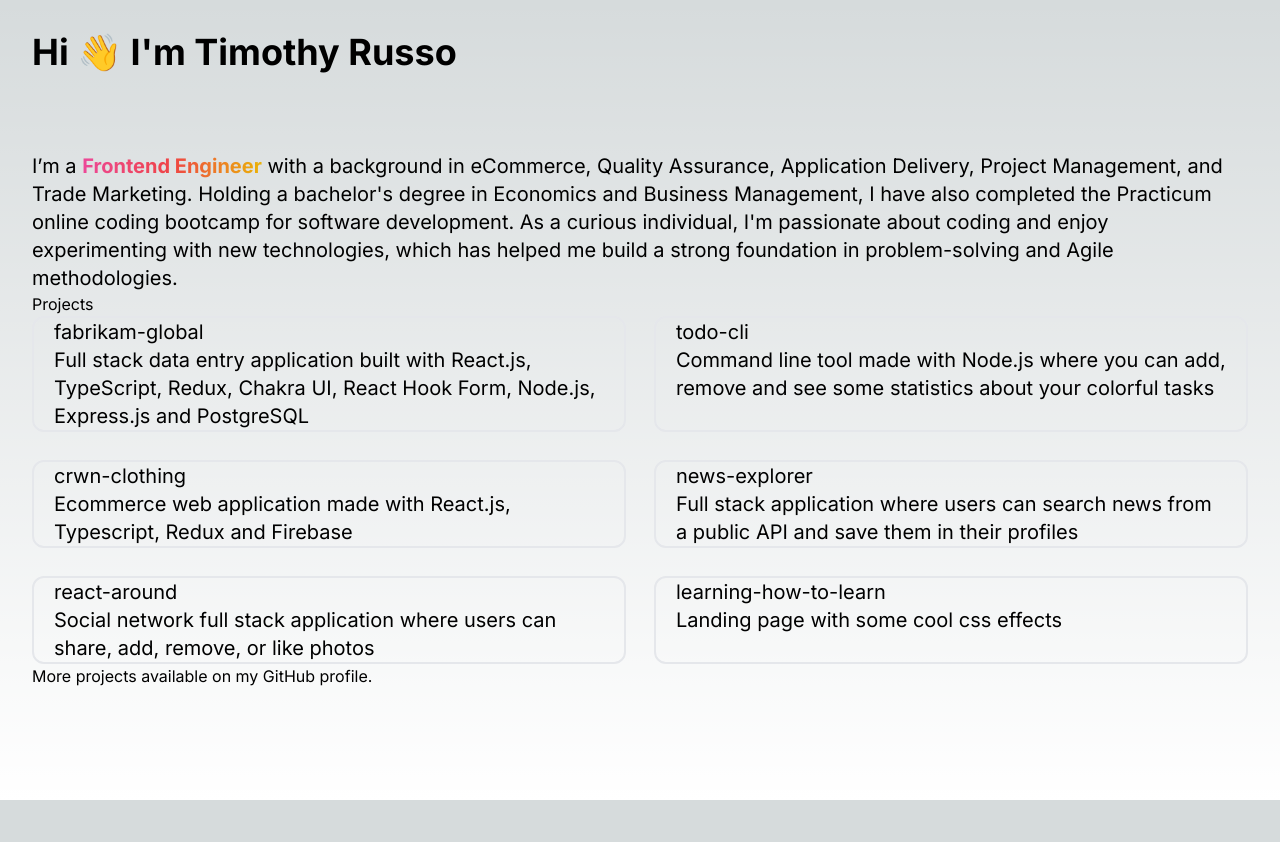
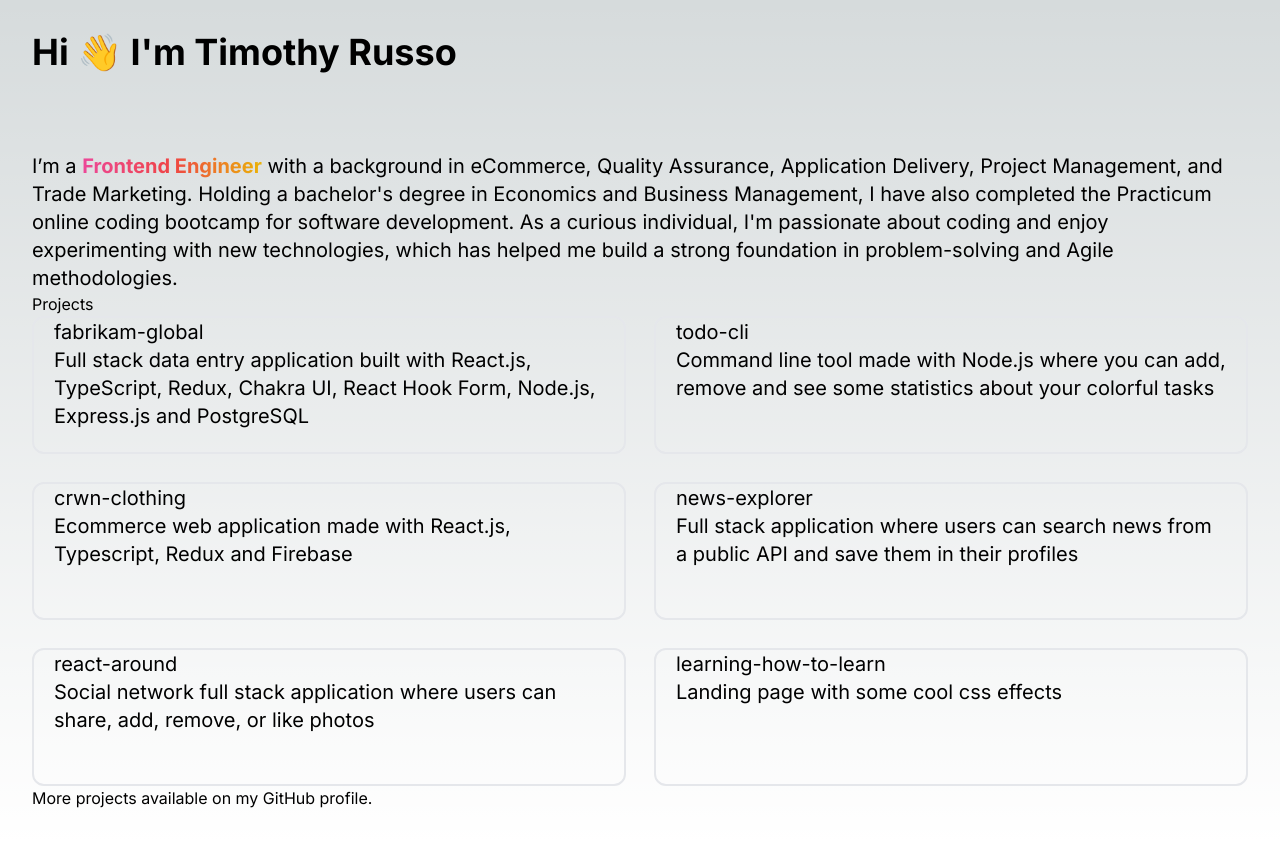
Before and after one commit to timothyrusso/personal-website-next, a Next.js app: page / in a window 1280 px wide. Before the commit the page ends 800 px from the top, so only its background shows below. Built offline with nearby package versions, Linux system fonts and the light colour scheme.

Commit message:
feat: add custom min height to tailwind config

```diff
--- a/components/ProjectCard/ProjectCard.tsx
+++ b/components/ProjectCard/ProjectCard.tsx
@@ -12,7 +12,7 @@ export const ProjectCard: FC<PrjectCardProps> = ({
   description,
 }) => {
   return (
-    <li className="flex justify-start flex-col text-xl border-2 px-5 rounded-xl">
+    <li className="flex justify-start flex-col text-xl border-2 px-5 rounded-xl min-h-project-card">
       <a href={link} target="_blank">
         <h2>{title}</h2>
         <p>{description}</p>
--- a/tailwind.config.ts
+++ b/tailwind.config.ts
@@ -1,4 +1,4 @@
-import type { Config } from 'tailwindcss'
+import type { Config } from 'tailwindcss';
 
 const config: Config = {
   content: [
@@ -13,8 +13,11 @@ const config: Config = {
         'gradient-conic':
           'conic-gradient(from 180deg at 50% 50%, var(--tw-gradient-stops))',
       },
+      minHeight: {
+        'project-card': '138px',
+      },
     },
   },
   plugins: [],
-}
-export default config
+};
+export default config;
```
